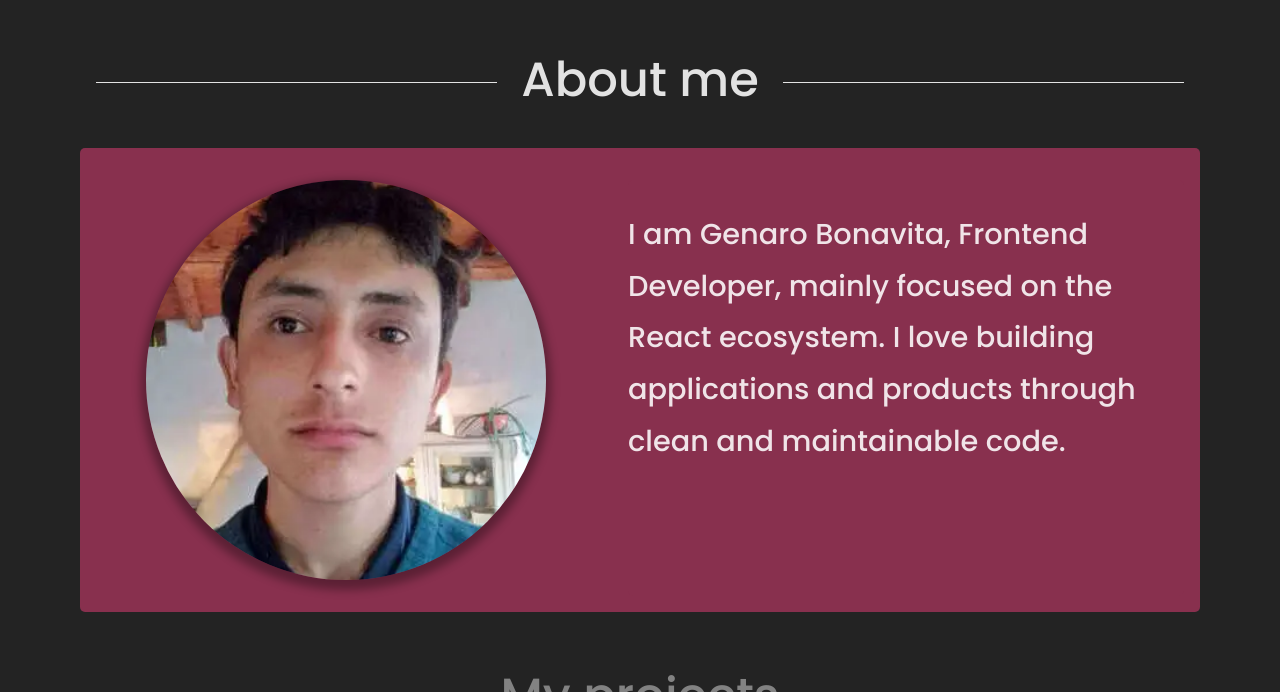
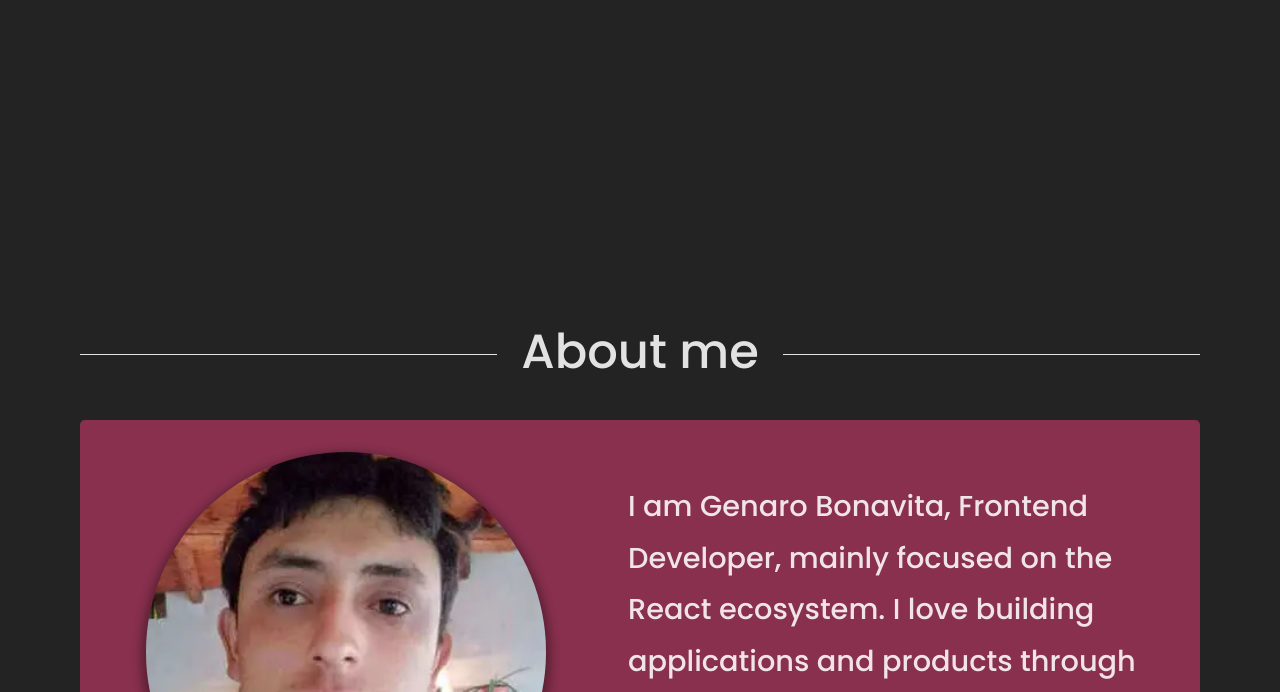
Before and after one commit to genaroibc/portfolio, a React (Vite) app: page / in a window 1280 px wide. Shown: the part 788-1480 px from the top of the page. Built offline with nearby package versions, Linux system fonts and the light colour scheme.

Commit message:
feat: add sections spacing

```diff
--- a/src/App.jsx
+++ b/src/App.jsx
@@ -10,7 +10,7 @@ import { useEffect } from "react";
 
 function App() {
   const { entries, setElements } = useObserver({
-    rootMargin: "-120px",
+    rootMargin: "-160px",
   });
 
   useEffect(() => {
--- a/src/components/Projects.jsx
+++ b/src/components/Projects.jsx
@@ -133,7 +133,6 @@ function Projects() {
     document.getElementById(id).classList.add(`${SLIDER_CLASS}`);
   };
 
-  console.log({ projectsConfig });
   return (
     <section className="animated-section" id="projects">
       <STSectionTitle>My projects</STSectionTitle>
--- a/src/components/shared/STComponents.js
+++ b/src/components/shared/STComponents.js
@@ -12,7 +12,7 @@ export const STSectionTitle = styled.h2`
   overflow: hidden;
   text-align: center;
 
-  margin: 1rem;
+  margin: 8rem 0 1rem;
 
   font-size: 3rem;
   line-height: normal;
--- a/src/styles/index.css
+++ b/src/styles/index.css
@@ -116,6 +116,7 @@ section#hero {
   min-height: 100vh;
 
   margin-top: 0;
+  margin-bottom: 0;
 }
 
 p {
@@ -135,6 +136,6 @@ ul {
   }
 
   section {
-    margin: 0 auto;
+    margin: 20vh auto;
   }
 }
```
